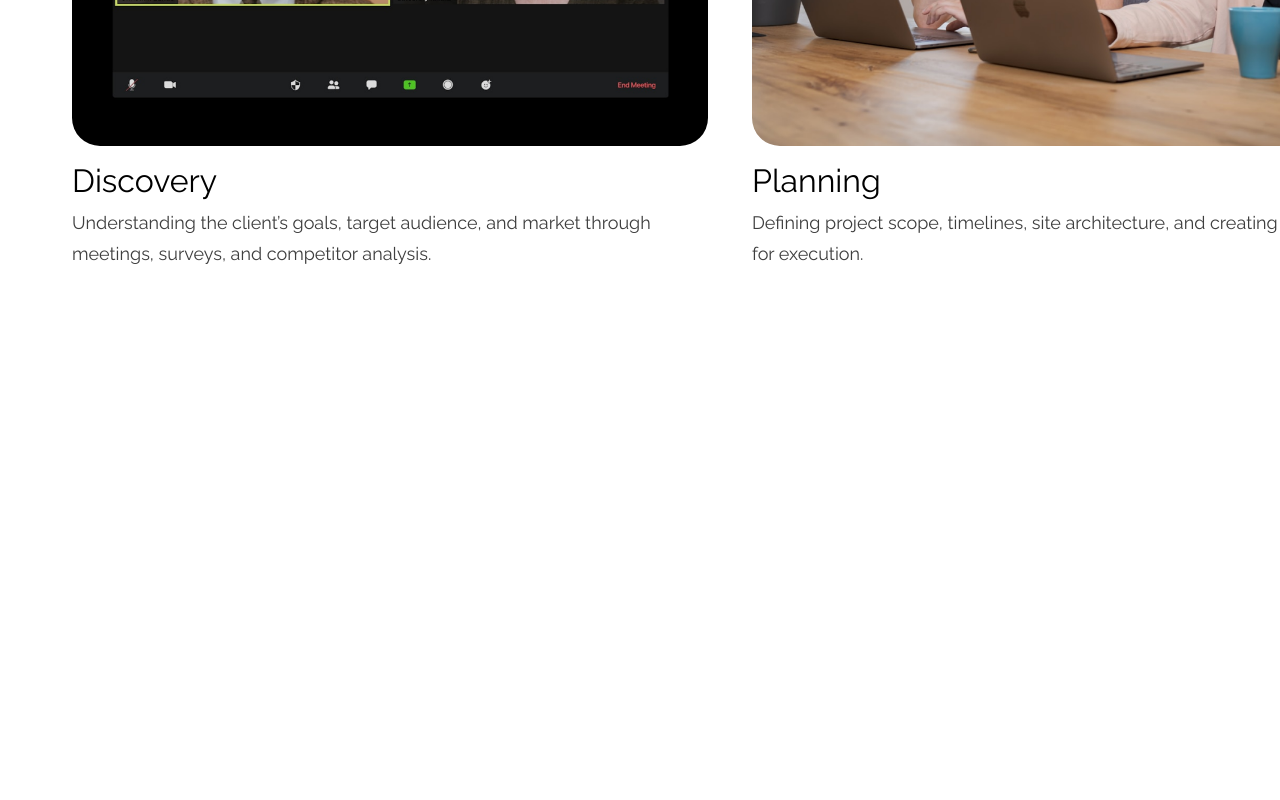
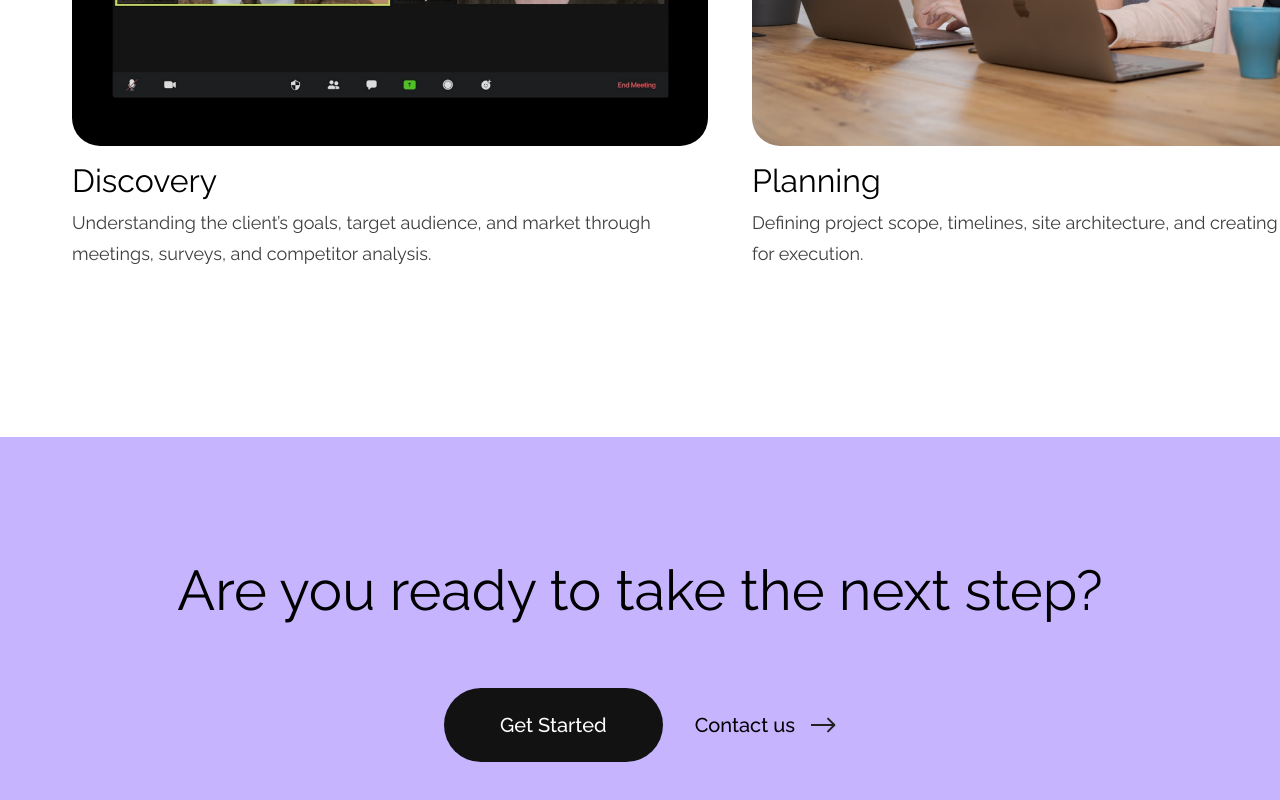
Before and after one commit to joewardperalta/jpstudio, a Next.js app: page / in a window 1280 px wide. Shown: the part 10265-11065 px from the top of the page. Before the commit the page ends 10702 px from the top, so only its background shows below. Built offline with nearby package versions, Linux system fonts and the light colour scheme.

Commit message:
Create a CTA section with a good title for visitors to take the next step, and cta buttons for getting started and contacting.

```diff
--- a/app/page.js
+++ b/app/page.js
@@ -372,6 +372,28 @@ export default function Home() {
           ))}
         </div>
       </section>
+
+      <section className="bg-lightPurple">
+        <Wrapper>
+          <div className="mx-auto max-w-[67.25rem]">
+            <SectionHeading className="text-center text-[5.75rem]">
+              Are you ready to take the next step?
+            </SectionHeading>
+
+            {/* CTA buttons */}
+            <div className="flex items-center justify-center gap-8">
+              <Link href="/proposal">
+                <PrimaryButton className="bg-black text-white">
+                  Get Started
+                </PrimaryButton>
+              </Link>
+              <Link href="/contact">
+                <SecondaryButton>Contact us</SecondaryButton>
+              </Link>
+            </div>
+          </div>
+        </Wrapper>
+      </section>
     </main>
   );
 }
```
